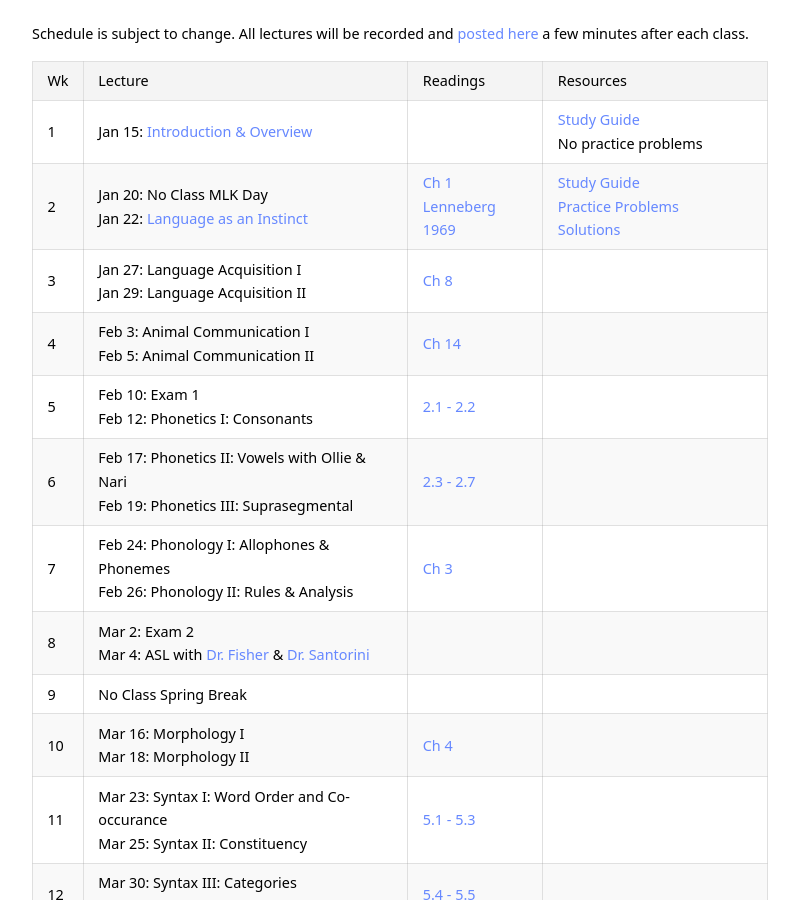
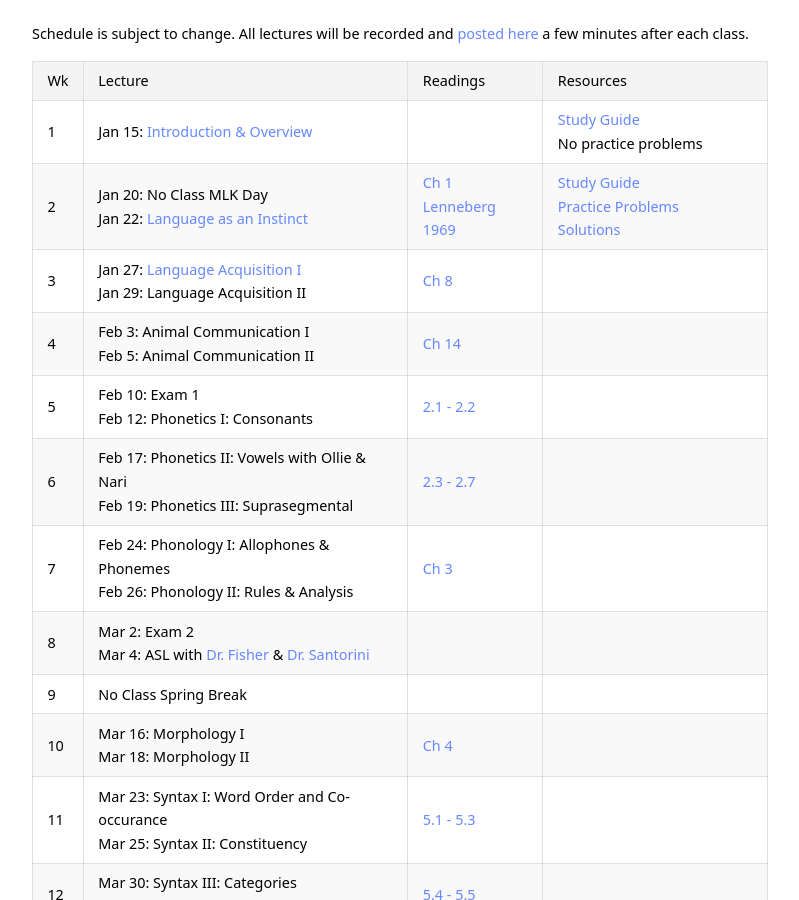
Before and after one commit to kschuler/ling001, a Jekyll site: the page built from index.md, in a window 1280 px wide and 900 px high, scrolled down 2453 px. Shown: the whole window, without its empty margins (240-1039 px from the left). Built offline with Jekyll 4.4.1, drawn with Linux system fonts in a browser that asks for light colours; part of the change alters nothing that is shown.

```diff
--- a/index.md
+++ b/index.md
@@ -70,7 +70,7 @@ Wk  | Lecture | Readings | Resources
   --- | --- | --- | ---
 1 | Jan 15: [Introduction & Overview](resources/Ling001-20A-01-Intro.pdf) | | [Study Guide](resources/studyguide-week1.pdf)<br>No practice problems
 2 | Jan 20: **No Class MLK Day**<br>Jan 22: [Language as an Instinct](resources/Ling001-20A-02-Instinct.pdf) | [Ch 1](https://app.perusall.com/courses/intro-to-linguistics-1/pinker-ch01?assignmentId=5ib5rPaDkYoZxZc9X&part=1)<br>[Lenneberg 1969](https://app.perusall.com/courses/intro-to-linguistics-1/lenneberg-1969?assignmentId=DivTEeqBn7szJmMQv&part=1) | [Study Guide](resources/studyguide-week2.pdf)<br>[Practice Problems](resources/practiceproblems-week2.pdf)<br>[Solutions](resources/solutions-week2.pdf)
-3 | Jan 27: Language Acquisition I<br>Jan 29: Language Acquisition II  | [Ch 8](https://app.perusall.com/courses/intro-to-linguistics-1/chapter-8-15?assignmentId=ckDfokjY25EnrzRdB&part=1) |
+3 | Jan 27: [Language Acquisition I](resources/LING001-20A-03-Acquisition.pdf)<br>Jan 29: Language Acquisition II  | [Ch 8](https://app.perusall.com/courses/intro-to-linguistics-1/chapter-8-15?assignmentId=ckDfokjY25EnrzRdB&part=1) |
 4 | Feb 3: Animal Communication I<br>Feb 5: Animal Communication II   | [Ch 14](https://app.perusall.com/courses/intro-to-linguistics-1/chapter-14-13?assignmentId=7ag64J2jqfoSDxxoo&part=1) |
 5 | Feb 10: **Exam 1** <br> Feb 12: Phonetics I: Consonants| [2.1 - 2.2](https://app.perusall.com/courses/intro-to-linguistics-1/chapter-2-2-0-to-2-2?assignmentId=39n2C4wgg4umcp5Kz&part=1) |
 6 | Feb 17: Phonetics II: Vowels with Ollie & Nari<br>Feb 19: Phonetics III: Suprasegmental | [2.3 - 2.7](https://app.perusall.com/courses/intro-to-linguistics-1/chapter-2-2-3-to-2-7?assignmentId=yzAbFgYmhd9ax6sLy&part=1) |
```
